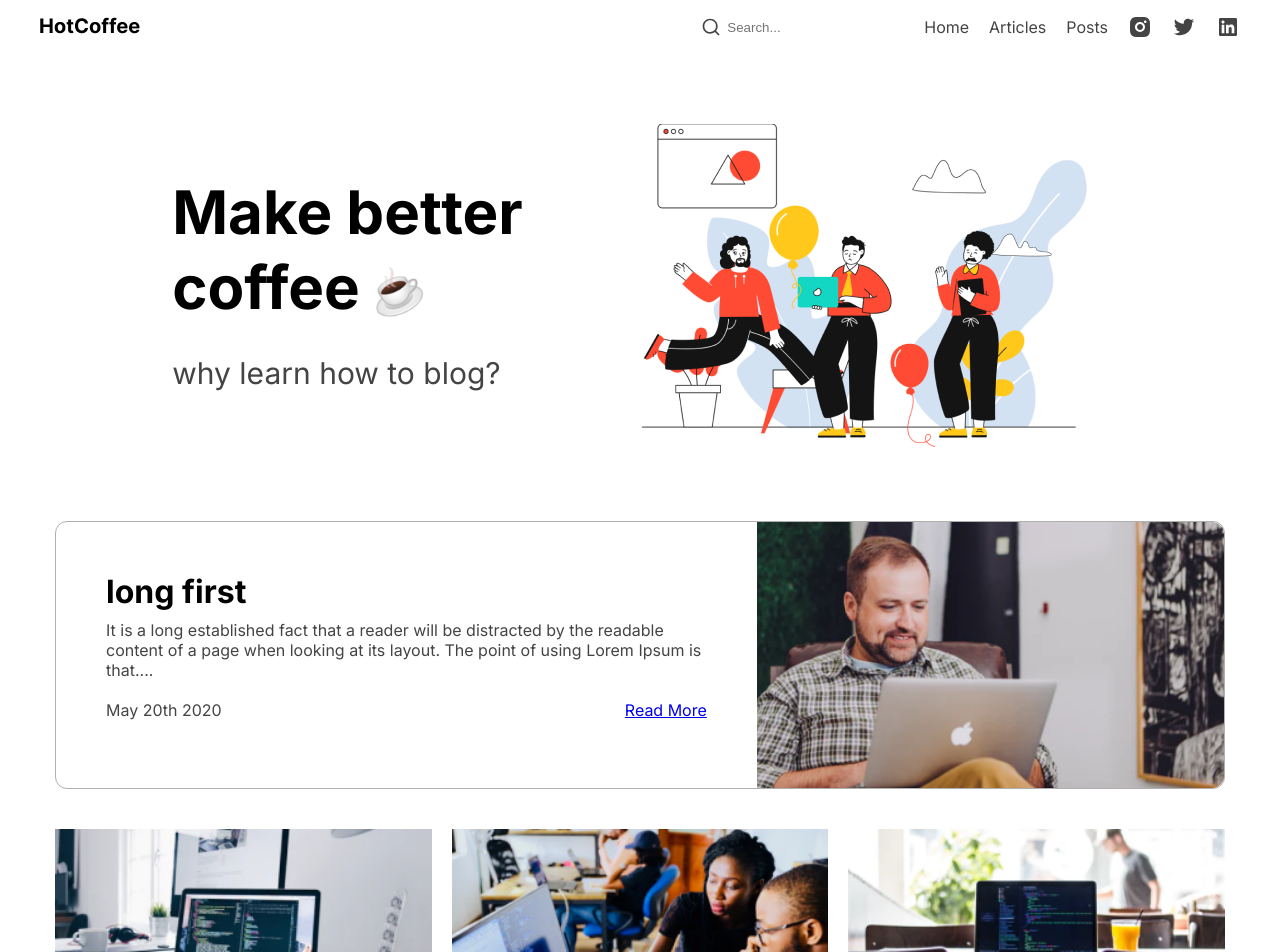
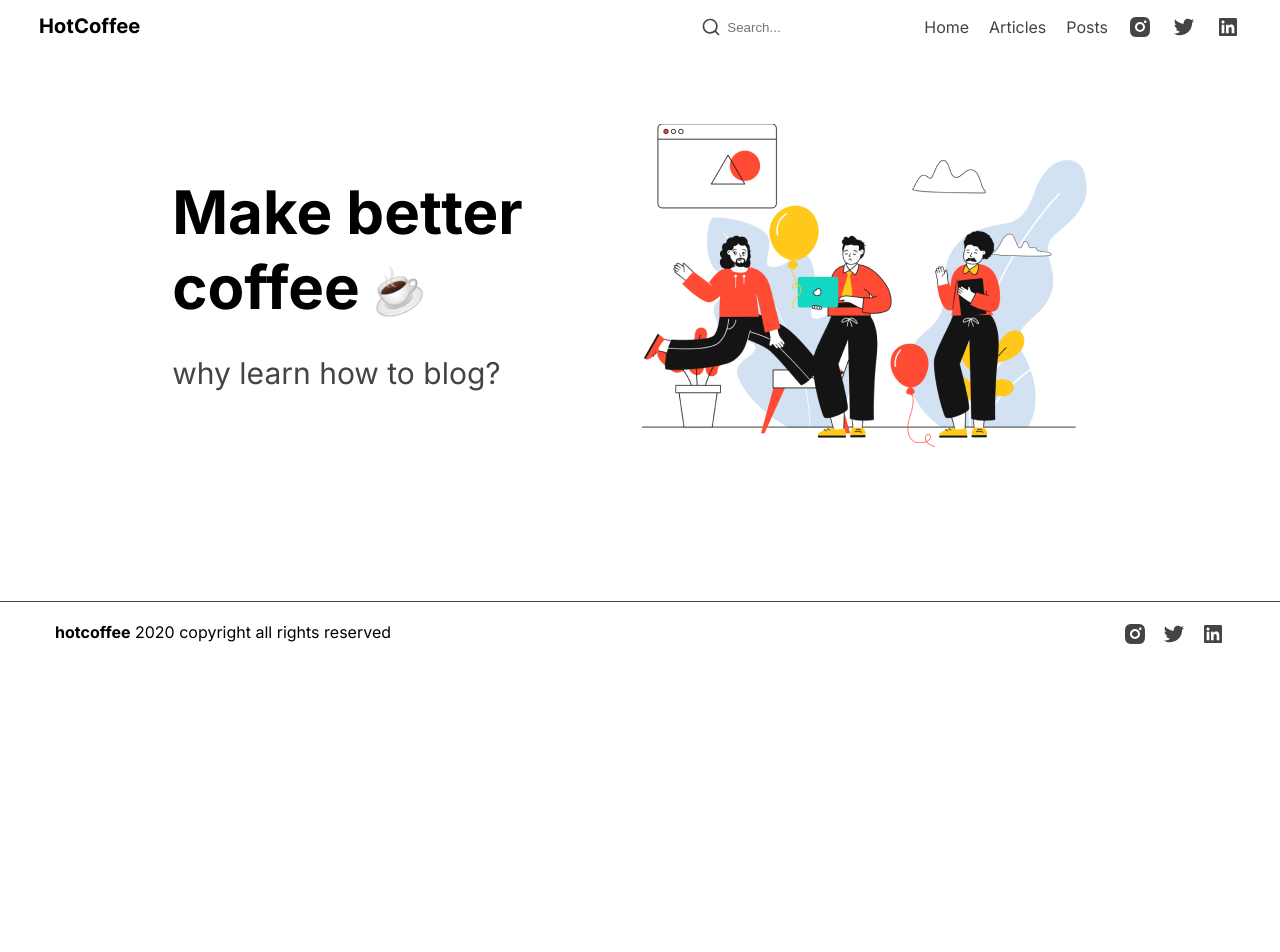
Before and after one commit to abii19/react-test-app, a React (Create React App) app: page / in a window 1280 px wide. Shown: the top 952 px of the page. After the commit the page ends 800 px from the top, so only its background shows below. Built offline with nearby package versions, Linux system fonts and the light colour scheme.

Commit message:
Posts created on parent component

```diff
--- a/src/App.js
+++ b/src/App.js
@@ -1,3 +1,4 @@
+import { useState } from "react";
 import { BrowserRouter, Routes, Route } from "react-router-dom";
 import ArticleDetails from "./components/article/ArticleDetails";
 import ArticlePage from "./components/article/ArticlePage";
@@ -7,15 +8,20 @@ import PageNotFound from "./components/pages/PageNotFound";
 import Posts from "./components/posts/Posts";
 
 const App = () => {
+  const [blogs, setBlogs] = useState([]);
+
   return (
     <>
       <BrowserRouter>
         <Routes>
           <Route path="/" element={<Layout />}>
-            <Route index element={<HomePage />} />
+            <Route index element={<HomePage blogs={blogs} />} />
             <Route path="/article" element={<ArticlePage />} />
             <Route path="/article/:articleId" element={<ArticleDetails />} />
-            <Route path="/posts" element={<Posts />} />
+            <Route
+              path="/posts"
+              element={<Posts blogs={blogs} setBlogs={setBlogs} />}
+            />
           </Route>
           <Route path="*" element={<PageNotFound />} />
         </Routes>
--- a/src/components/home/BlogSection.jsx
+++ b/src/components/home/BlogSection.jsx
@@ -4,10 +4,12 @@ import * as Icons from "../../assets/icons";
 import { Button } from "../shared/Button";
 import { Card } from "../shared/Card";
 import styles from "./blog.module.css";
-import { blogs } from "../models/blogs";
+// import { blogs } from "../models/blogs";
 
-const BlogSection = () => {
-  const firstBlog = blogs[0];
+const BlogSection = ({ blogs }) => {
+  console.log(blogs);
+
+  const firstBlog = blogs.length > 0 && blogs[0];
 
   const [filteredBlogs, setFilteredBlogs] = useState([]);
   const [lastIndex, setLastIndex] = useState(4);
@@ -34,6 +36,7 @@ const BlogSection = () => {
   return (
     <>
       <div className="blog-section">
+        {Object.keys(firstBlog).length > 0 && (
           <div className={styles.main_blog}>
             <div className={styles.content}>
               <h3>{firstBlog.title}</h3>
@@ -44,9 +47,15 @@ const BlogSection = () => {
               </div>
             </div>
             <div className={styles.img}>
-            <img src={firstBlog.img} className={styles.main_blog_img} alt="" />
+              <img
+                src={firstBlog.img}
+                className={styles.main_blog_img}
+                alt=""
+              />
             </div>
           </div>
+        )}
+
         {/* Other Blogs */}
         <div className={styles.blog_lists}>
           {filteredBlogs.map((blog, index) => {
--- a/src/components/home/HomePage.jsx
+++ b/src/components/home/HomePage.jsx
@@ -1,12 +1,12 @@
 import BannerSection from "./BannerSection";
 import BlogSection from "./BlogSection";
 
-const HomePage = () => {
+const HomePage = ({ blogs }) => {
   return (
     <>
       <div className="container">
         <BannerSection />
-        <BlogSection />
+        <BlogSection blogs={blogs} />
       </div>
     </>
   );
--- a/src/components/posts/Posts.jsx
+++ b/src/components/posts/Posts.jsx
@@ -2,15 +2,18 @@ import React, { useState } from "react";
 import { v4 as uuidv4 } from "uuid";
 import { Button } from "../shared";
 
-const Posts = () => {
-  const [blogs, setBlogs] = useState([]);
+const Posts = ({ blogs, setBlogs }) => {
+  // const [blogs, setBlogs] = useState([]);
   // console.log(blogs);
 
-  const [values, setValues] = useState({
+  const initialState = {
     title: "",
     author: "",
     description: "",
-  });
+    img: "https://images.unsplash.com/photo-1651153491779-7b9b28020615?ixlib=rb-1.2.1&ixid=MnwxMjA3fDB8MHxwaG90by1wYWdlfHx8fGVufDB8fHx8&auto=format&fit=crop&w=1170&q=80",
+  };
+
+  const [values, setValues] = useState(initialState);
   const [isEdit, setIsEdit] = useState(false);
 
   const handleChange = (e) => {
@@ -24,11 +27,7 @@ const Posts = () => {
   const handleSubmit = (e) => {
     e.preventDefault();
     setBlogs([...blogs, { id: uuidv4(), ...values }]);
-    setValues({
-      title: "",
-      author: "",
-      description: "",
-    });
+    setValues(initialState);
   };
 
   const deletePost = (id) => {
@@ -53,11 +52,7 @@ const Posts = () => {
 
     setBlogs([values, ...filteredBlogs]);
 
-    setValues({
-      title: "",
-      author: "",
-      description: "",
-    });
+    setValues(initialState);
     setIsEdit(false);
   };
 
@@ -110,6 +105,7 @@ const Posts = () => {
           {blogs.map((blog) => {
             return (
               <div key={blog.id}>
+                <img src={blog.img} alt="" width="200" height="200" />
                 <h3>{blog.title}</h3>
                 <p>{blog.author}</p>
                 <p>{blog.description}</p>
```
Lines whose indentation alone changed are shown as unchanged.
